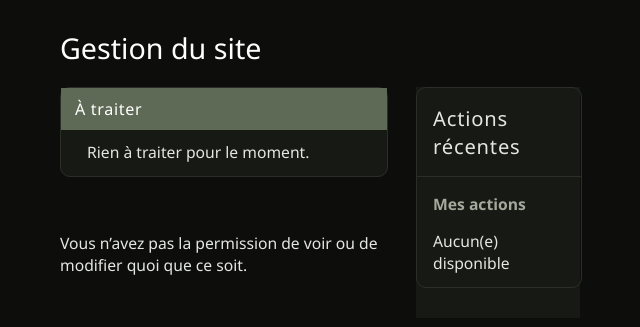
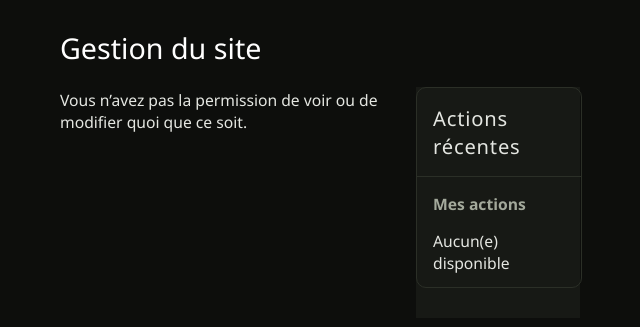
Before and after one commit to LeifABOUTIN/GMhtml, a Django app: page /admin/ in a window 1280 px wide. Shown: the part 95-422 px from the top of the page, without its empty margins (320-960 px from the left). Run offline with Django 5.2, Linux system fonts and the light colour scheme; the visitor is signed in with stand-in values (Sample User, id 1); data comes from the database, SQL or seed files in the repository; data that the repository does not hold is empty; parts of the project's set-up code (start-up, migrations or seed data) failed here and were passed over.

Commit message:
Admin: no "À traiter" box on the home page
Co-Authored-By: Claude Opus 5.5 <noreply@anthropic.com>

```diff
--- a/server/contact/tests.py
+++ b/server/contact/tests.py
@@ -73,7 +73,7 @@ class AdminTodoTests(TestCase):
 		admin = get_user_model().objects.create_superuser("boss", "boss@example.com", "x" * 12)
 		self.client.force_login(admin)
 		page = self.client.get("/admin/")
-		self.assertContains(page, "À traiter")
+		self.assertNotContains(page, "À traiter")
 		self.assertContains(page, "nouvelle(s) demande(s) de contact")
 		self.assertContains(page, "?status__exact=new")
 
--- a/server/templates/admin/base_site.html
+++ b/server/templates/admin/base_site.html
@@ -121,7 +121,7 @@
 		margin: 0 auto;
 		padding: 28px 40px;
 	}
-	/* home page: "À traiter" and the models on 2/3, recent actions on 1/3 (stacked on small screens) */
+	/* home page: the models on 2/3, recent actions on 1/3 (stacked on small screens) */
 	.dashboard #content-main,
 	.dashboard #content-related {
 		float: none;
@@ -145,13 +145,11 @@
 		.dashboard #content > h1 {
 			grid-column: 1 / -1;
 		}
-		.dashboard .gm-todo,
 		.dashboard #content-main {
 			grid-column: 1;
 		}
 		.dashboard #content-related {
 			grid-column: 2;
-			grid-row: 2 / span 2;
 		}
 		.dashboard #content > br.clear {
 			display: none;
--- a/server/templates/admin/index.html
+++ b/server/templates/admin/index.html
@@ -1,19 +1,5 @@
 {% extends "admin/index.html" %}
-{% load gm_admin %}
-
-{% block content %}
-{% todo_items as todo %}
-<div class="module gm-todo" style="margin-bottom:24px">
-	<h2>À traiter</h2>
-	{% if todo %}
-		<ul style="margin:12px 16px;padding:0;list-style:none;font-size:1.05rem;line-height:2">
-			{% for item in todo %}
-				<li><a href="{{ item.url }}"><b style="color:var(--error-fg)">{{ item.count }}</b> {{ item.label }}</a></li>
-			{% endfor %}
-		</ul>
-	{% else %}
-		<p style="margin:12px 16px">Rien à traiter pour le moment.</p>
-	{% endif %}
-</div>
-{{ block.super }}
-{% endblock %}
+{% comment %}
+"À traiter" box removed: messages and contact requests are no longer kept in the admin.
+The todo_items tag (memorials/templatetags/gm_admin.py) can bring it back if needed.
+{% endcomment %}
```
